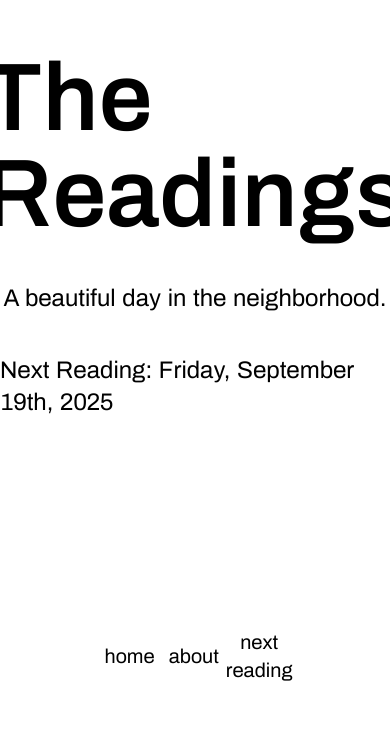
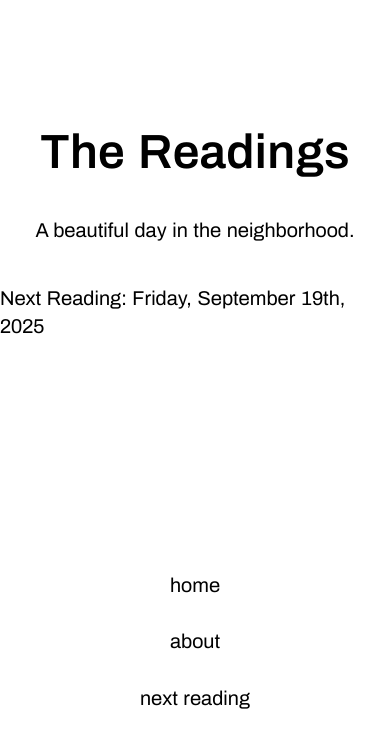
Before and after one commit to zlunchbox/readingspgh.com, a SvelteKit app: page / in a window 390 px wide. Shown: the part 104-844 px from the top of the page. Built offline with nearby package versions, Linux system fonts and the light colour scheme; a web font is replaced by a local one.

Commit message:
begin responsiveness

```diff
--- a/src/routes/+layout.svelte
+++ b/src/routes/+layout.svelte
@@ -14,7 +14,7 @@
     {@render children?.()}
   </div>
   <nav
-    class="w-1/2 font-[Archivo] flex-1 flex items-center justify-center text-xl"
+    class="w-1/2 font-[Archivo] flex-1 flex flex-col lg:flex-row items-center justify-center text-xl"
   >
     <div class="flex-1 text-center">
       <a class="hover:font-bold" href="/">home</a>
--- a/src/routes/+page.svelte
+++ b/src/routes/+page.svelte
@@ -2,11 +2,11 @@
   import Subtitle from "$lib/components/Subtitle/Subtitle.svelte";
 </script>
 
-<h1 class="relative z-10 font-[Archivo] font-semibold text-8xl flex-0">
+<h1 class="z-10 font-[Archivo] font-semibold text-5xl lg:text-8xl flex-0">
   The Readings
 </h1>
-<Subtitle class="relative z-10 font-[Archivo] flex-0 text-2xl" />
-<h2 class="relative z-10 font-[Archivo] text-2xl flex-0">
+<Subtitle class="z-10 font-[Archivo] flex-0 text-xl lg:text-2xl" />
+<h2 class="z-10 font-[Archivo] text-xl lg:text-2xl flex-0">
   <a class="hover:font-bold" href="/nextreading">
     Next Reading: Friday, September 19th, 2025
   </a>
--- a/src/routes/about/+page.svelte
+++ b/src/routes/about/+page.svelte
@@ -1,8 +1,7 @@
 <script lang="ts">
-  import Squares from "$lib/components/DynamicShape/Squares.svelte";
 </script>
 
-<div class="font-[Archivo] text-xl w-1/2 z-10">
+<div class="font-[Archivo] text-xl lg:w-1/2 z-10">
   <p class="p-4">
     The Readings are a biannual literary reading series—the Spring and Fall
     Reading.
```
